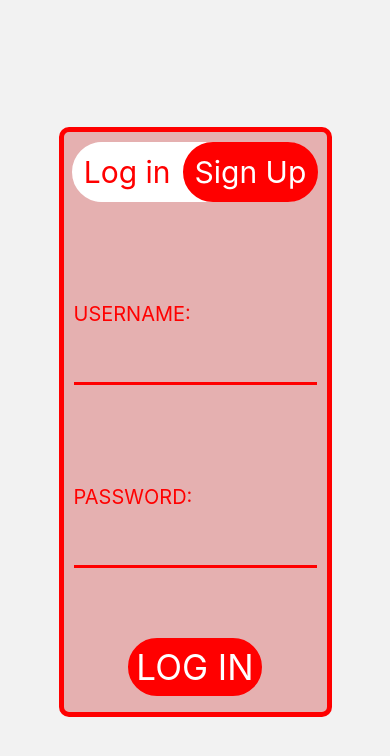
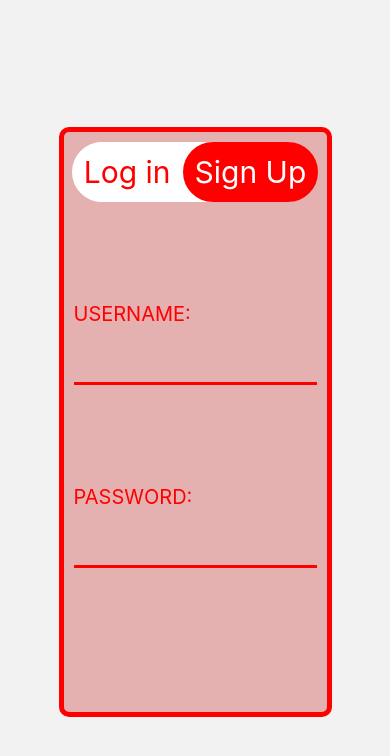
Before and after one commit to TRECN/SOS-APP-RN, a React Native app in the folder SOS_App/: screen /Login in a window 390 px wide. Shown: the top 756 px of the page. Built offline with nearby package versions, Linux system fonts and the light colour scheme.

Commit message:
changes in login page

```diff
--- a/SOS_App/component/Login.js
+++ b/SOS_App/component/Login.js
@@ -39,15 +39,7 @@ export default function Login({ navigation }) {
             <Text style={{ fontSize: 20, textTransform: 'uppercase', marginRight: 20, color: 'red' }}>Password:</Text>
             <TextInput style={{ width: '100%', fontSize: 30, marginTop: 20, borderBottomWidth: 3, borderBottomColor: 'red' }} secureTextEntry={true} />
           </View>
-          <View style={{ marginTop: 70, borderWidth: 3, borderRadius: 50, padding: 5, backgroundColor: 'red', borderColor: 'red' }}>
-            <TouchableOpacity onPress={() => {
-              navigation.dispatch(
-                StackActions.replace('Splash')
-              )
-            }}>
-              <Text style={{ fontSize: 35, color: 'white' }}>LOG IN</Text>
-            </TouchableOpacity>
-          </View>
+
         </View>
 
       </View>
```
